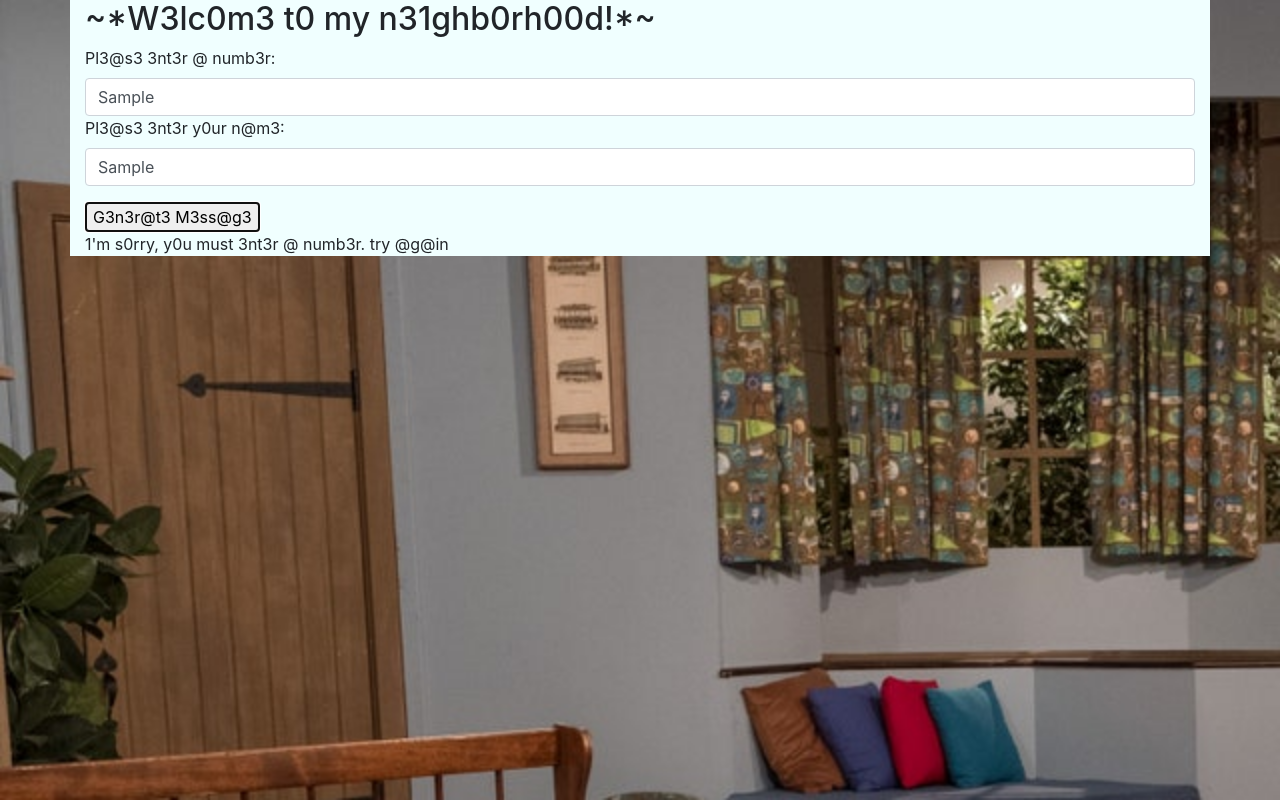
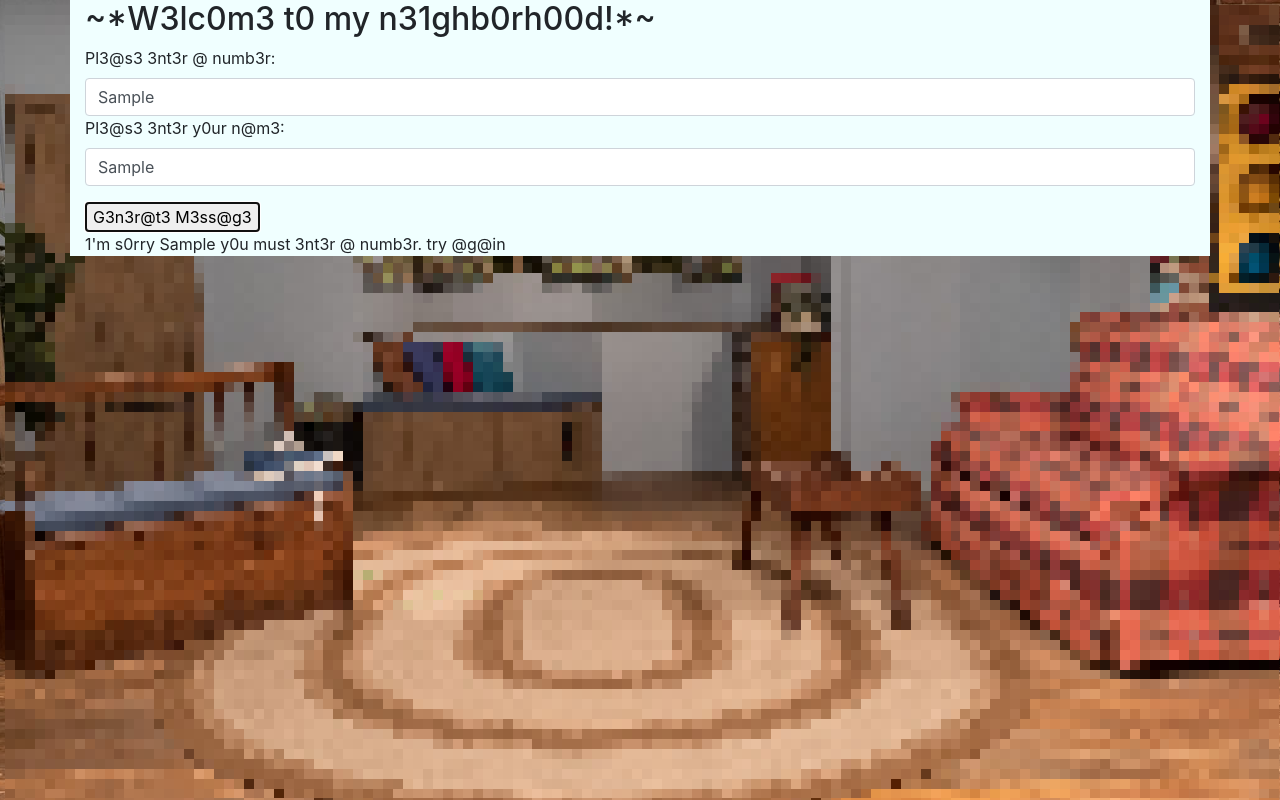
Before and after one commit to lavinbrenna/mister-roboger, a plain HTML site: page index.html in a window 1280 px wide. Both pictures are taken after typing "Sample", "Sample" into the empty fields and a click on the button "G3n3r@t3 M3ss@g3". Drawn offline with Linux system fonts and the light colour scheme.

Commit message:
update error message

```diff
--- a/css/styles.css
+++ b/css/styles.css
@@ -8,9 +8,9 @@ display: none;
 display: none;
 }
 body{
-  background-image: url('../img/background.jpg');
-  background-size:200%;
-  background-repeat:no-repeat;
+  background-image: url('../img/background.png');
+  background-size:100%;
+  background-position: fixed;
 }
 .container{
   background-color:azure;
--- a/index.html
+++ b/index.html
@@ -23,7 +23,7 @@
     </form>
     <div id="response">
       <div id="error">
-        <p>1'm s0rry, y0u must 3nt3r @ numb3r. try @g@in</p>
+        <p><span class="roboError"></span></p>
       </div>
       <div id="message">
         <p><span class="roboMessage"></span></p>
--- a/js/scripts.js
+++ b/js/scripts.js
@@ -62,6 +62,7 @@ $(document).ready(function(){
     const userName = $("input#userName").val();
     const isNumber = numberAnalyzer(userInput);
     const userMessage = messageCreator(userInput, userName);
+    const errorMessage = "1'm s0rry " + userName + " y0u must 3nt3r @ numb3r. try @g@in";
     if(isNumber === true){
       $("#response").show();
       $("#error").hide();
@@ -70,6 +71,7 @@ $(document).ready(function(){
     }else if(isNumber === false){
       $("#response").show();
       $("#error").show();
+      $(".roboError").text(errorMessage);
       $("#message").hide();
     }else{
       $("#response").hide();
```
Also changed, not shown: img/background.jpg (deleted), img/background.png (added).
